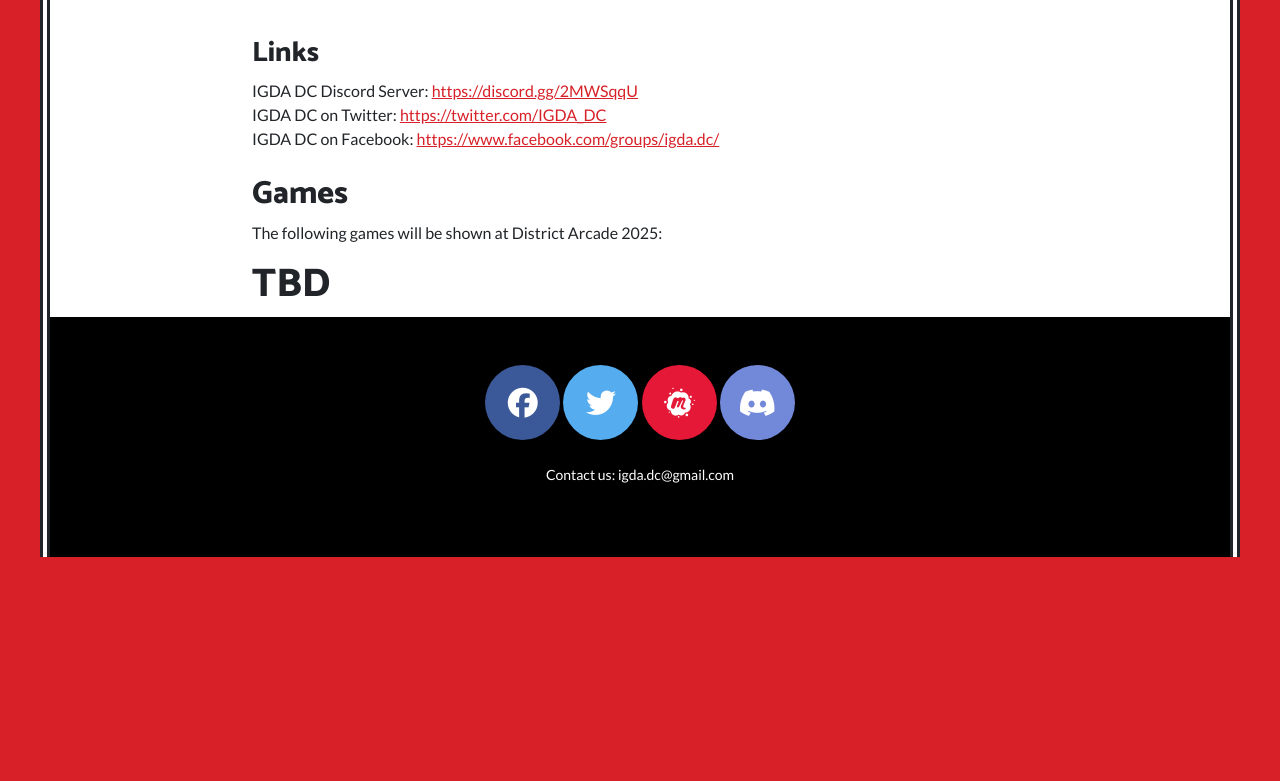
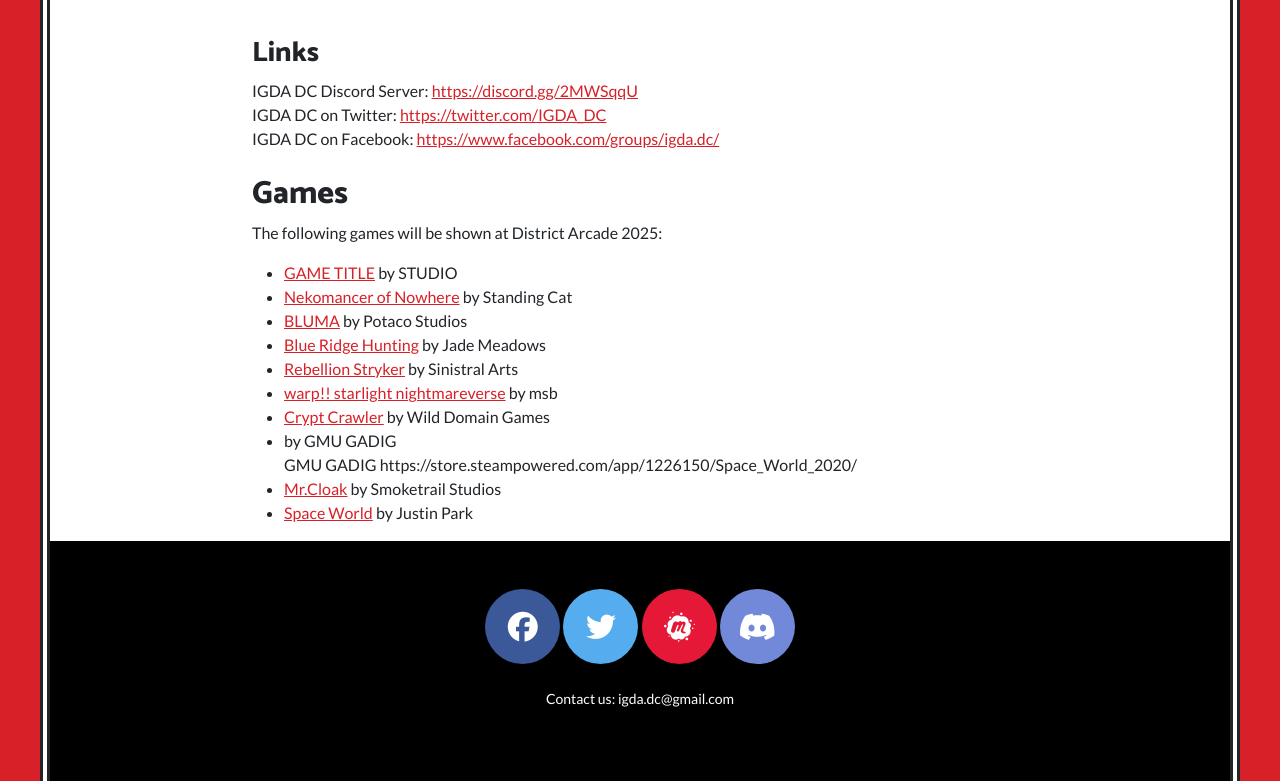
Before and after one commit to igdadc/igdadc.github.io, a plain HTML site: page districtarcade.html in a window 1280 px wide. Shown: the part 830-1611 px from the top of the page. Before the commit the page ends 1387 px from the top, so only its background shows below. Drawn offline with nearby package versions, Linux system fonts and the light colour scheme.

Commit message:
Update districtarcade.html

```diff
--- a/districtarcade.html
+++ b/districtarcade.html
@@ -88,28 +88,30 @@
             <p>The following games will be shown at District Arcade 2025:</p>
 
 
-            <h1> TBD </h1>
-            <!--
+
             <ul>
-                <li><a href="https://store.steampowered.com/app/2582460/Aurora_Nova/" target="_blank" class="!text-viridian" rel="ugc">Aurora Nova</a> by Ex Astra Studios</li>
-                <li><a href="https://store.steampowered.com/app/3143190/Hook_Line_and_Sniper/" target="_blank" class="!text-viridian" rel="ugc">Hook Line and Sniper</a> by ItellaItella</li>
+                <li><a href="" target="_blank" class="!text-viridian" rel="ugc">GAME TITLE</a> by STUDIO</li>
+
                 <li><a href="https://store.steampowered.com/app/3180290/Nekomancer_of_Nowhere/" target="_blank" class="!text-viridian" rel="ugc">Nekomancer of Nowhere</a> by Standing Cat</li>
-                <li><a href="https://freakflaggames.itch.io/epoch-warriors" target="_blank" class="!text-viridian" rel="nofollow ugc">Epoch Warriors</a> by FREAK FLAG GAMES</li>
-                <li><a href="https://jmanotg.itch.io/rebellion-stryker" target="_blank" class="!text-viridian" rel="nofollow ugc">Rebellion Stryker</a> by Sinistral Arts</li>
-                <li><a href="https://talentless-kun.itch.io/donut-fryer" target="_blank" class="!text-viridian" rel="nofollow ugc">Donut Fryer</a> by Sheep and Tiger co</li>
-                <li><a href="https://apps.apple.com/us/app/swayway/id6464541681" target="_blank" class="!text-viridian" rel="ugc">Swayway</a> by Swayday</li>
-                <li><a href="https://www.farowlstudios.com/" target="_blank" class="!text-viridian" rel="nofollow ugc">Penumbras</a> by Far Owl Studios</li>
-                <li><a href="https://gadig.itch.io/fruit-punch" target="_blank" class="!text-viridian" rel="nofollow ugc">Fruit Punch</a> by GMU GADIG</li>
-                <li><a href="https://skyboygames.com/" target="_blank" class="!text-viridian" rel="nofollow ugc">Even Goblins Fall in Love</a> by Skyboy Games</li>
-                <li>Bake Until Done by Space Cadet Interactive</li>
-                <li><a href="https://store.steampowered.com/app/2828410/Clean_Corps/" target="_blank" class="!text-viridian" rel="ugc">Clean Corps</a> by Alex James</li>
-                <li><a href="https://store.steampowered.com/app/1998350/The_Sand_Knight/" target="_blank" class="!text-viridian" rel="ugc">The Sand Knight</a> by LAN Line Games</li>
-                <li><a href="https://store.steampowered.com/app/2593640/Over_Many_Waters/" target="_blank" class="!text-viridian" rel="ugc">Over Many Waters</a> by MultiMediaVerse LLC</li>
-                <li><a href="https://store.steampowered.com/app/3254550/Crab_Crawl/" target="_blank" class="!text-viridian" rel="ugc">Crab Crawl</a> by Patient Rock LLC</li>
-                <li><a href="https://store.steampowered.com/app/3032520/BLUMA/" target="_blank" class="!text-viridian" rel="ugc">BLUMA</a> by Potaco Games</li>
-                <li><a href="https://store.steampowered.com/app/2997880/Sunset_High/" target="_blank" class="!text-viridian" rel="ugc">Sunset High</a> by Turnip Games</li>
+                <li><a href="https://store.steampowered.com/app/3032520/BLUMA/" target="_blank" class="!text-viridian" rel="ugc">BLUMA</a> by Potaco Studios</li>
+                <li><a href="https://store.steampowered.com/app/2434930/Blue_Ridge_Hunting/" target="_blank" class="!text-viridian" rel="ugc">Blue Ridge Hunting</a> by Jade Meadows</li>
+                <li><a href="https://store.steampowered.com/app/3255320/Rebellion_Stryker/" target="_blank" class="!text-viridian" rel="ugc">Rebellion Stryker</a> by Sinistral Arts</li>
+                <li><a href="https://www.youtube.com/watch?v=G3MUI_6e3j8" target="_blank" class="!text-viridian" rel="ugc">warp!! starlight nightmareverse</a> by msb</li>
+                <li><a href="https://store.steampowered.com/app/2627640/Crypt_Crawler/" target="_blank" class="!text-viridian" rel="ugc">Crypt Crawler</a> by Wild Domain Games</li>
+
+                <li><a href="https://store.steampowered.com/app/2627640/Crypt_Crawler/" target="_blank" class="!text-viridian" rel="ugc"></a> by GMU GADIG</li>
+
+                GMU GADIG
+
+
+                https://store.steampowered.com/app/1226150/Space_World_2020/
+
+                <li><a href="https://store.steampowered.com/app/3695010/Mr_Cloak/" target="_blank" class="!text-viridian" rel="ugc">Mr.Cloak</a> by Smoketrail Studios</li>
+                <li><a href="https://store.steampowered.com/app/1226150/Space_World_2020/" target="_blank" class="!text-viridian" rel="ugc">Space World</a> by Justin Park</li>
+
+
             </ul>
-        -->
+
 
 
     </div>
```
